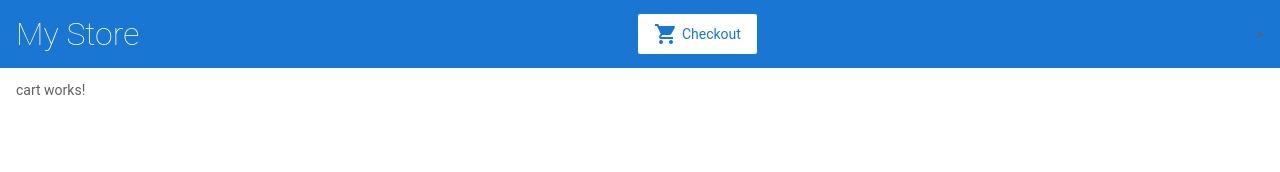
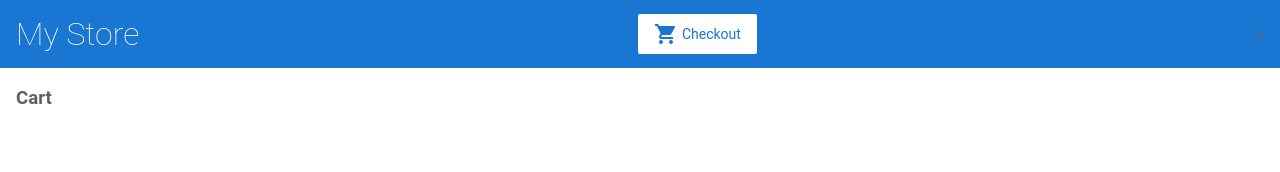
Before and after one commit to aeon-x/angular-8rghgi, an Angular app: page /cart in a window 1280 px wide. Shown: the top 172 px of the page. Built offline with nearby package versions, Linux system fonts and the light colour scheme.

Commit message:
3 files modified

```diff
--- a/src/app/app.module.ts
+++ b/src/app/app.module.ts
@@ -9,10 +9,12 @@
 import { ProductAlertsComponent } from './product-alerts/product-alerts.component';
 import { ProductDetailsComponent } from './product-details/product-details.component';
 import { CartComponent } from './cart/cart.component';
+import { HttpClientModule } from '@angular/common/http';
 
 @NgModule({
   imports: [
     BrowserModule,
+    HttpClientModule,
     ReactiveFormsModule,
     RouterModule.forRoot([
       { path: '', component: ProductListComponent },
--- a/src/app/cart/cart.component.html
+++ b/src/app/cart/cart.component.html
@@ -1 +1,6 @@
-<p>cart works!</p>
+<h3>Cart</h3>
+
+<div class="cart-item" *ngFor="let item of items">
+  <span>{{ item.name }}</span>
+  <span>{{ item.price | currency }}</span>
+</div>
--- a/src/app/cart/cart.component.ts
+++ b/src/app/cart/cart.component.ts
@@ -1,4 +1,5 @@
 import { Component } from '@angular/core';
+import { CartService } from '../cart.service';
 
 @Component({
   selector: 'app-cart',
@@ -7,4 +8,10 @@
 })
 export class CartComponent {
 
+  items = this.cartService.getItems();
+
+  constructor(
+    private cartService: CartService
+  ) { }
+
 }
```
